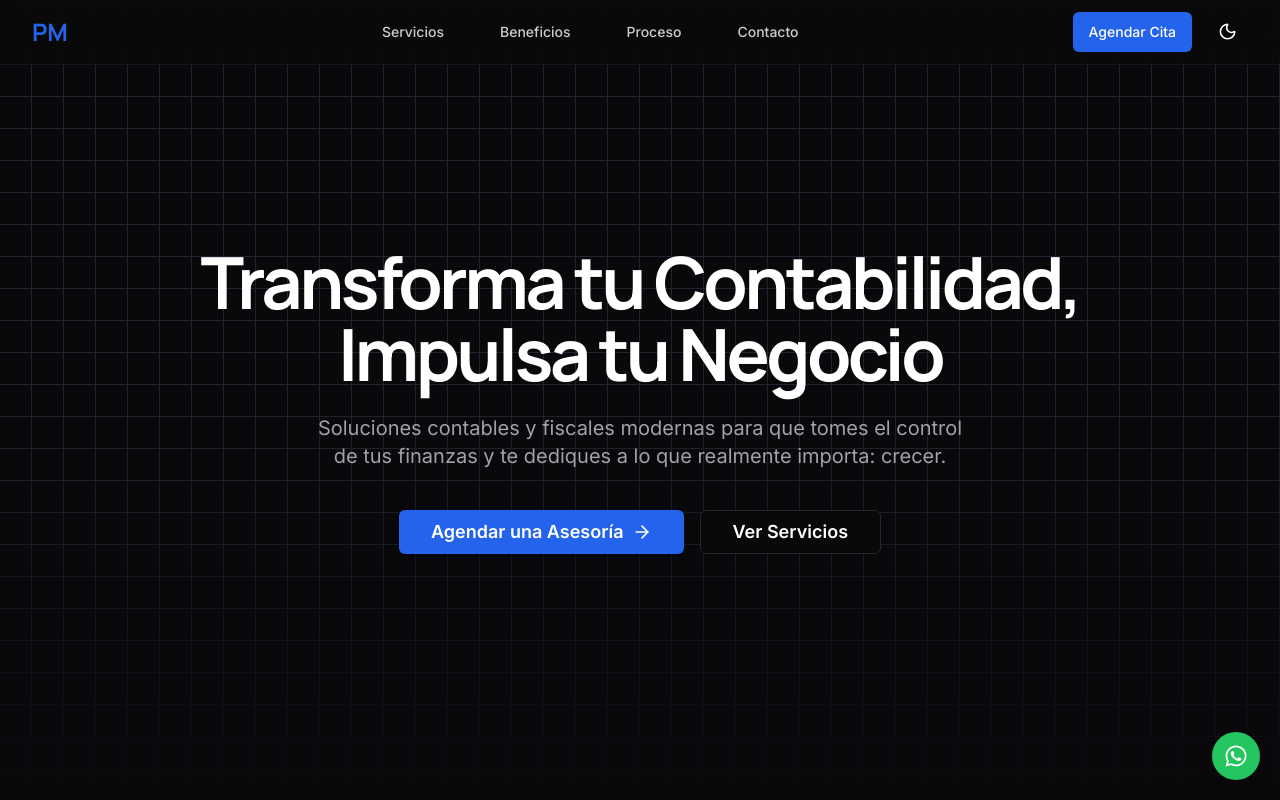
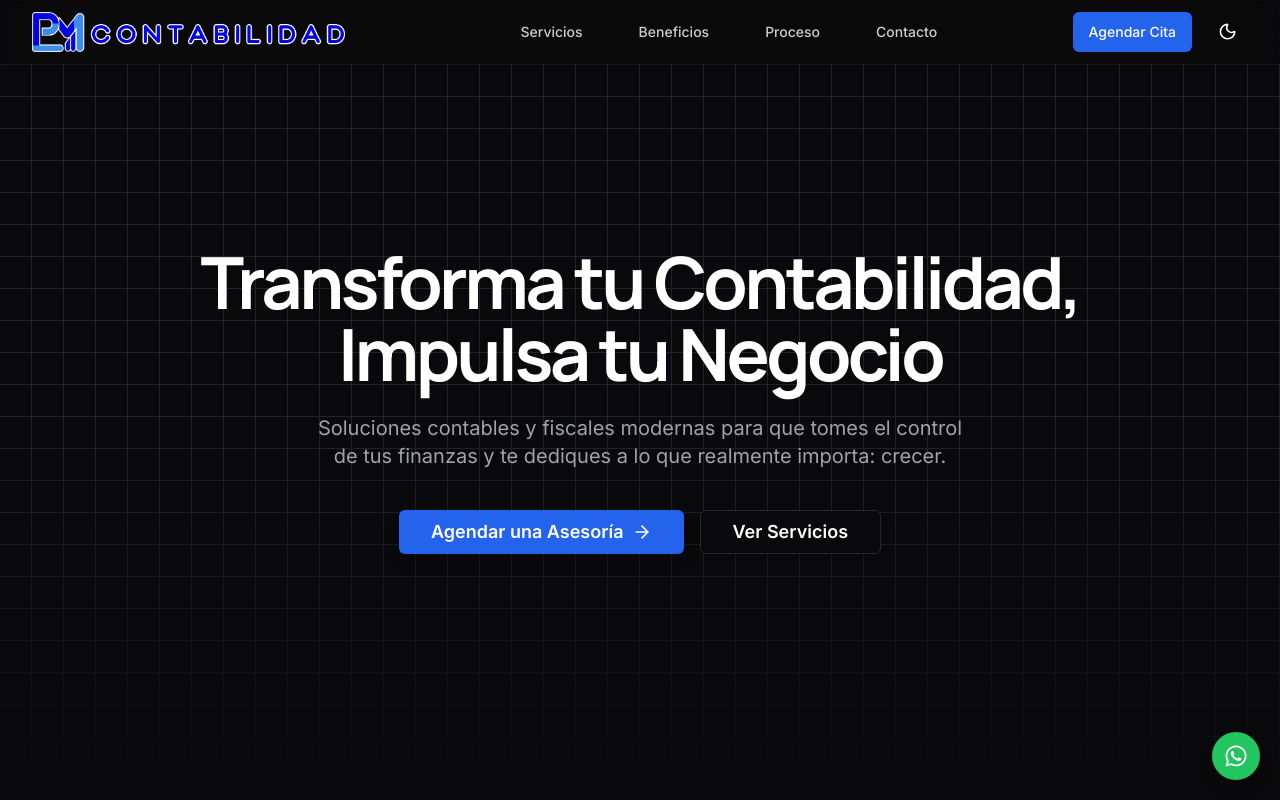
Before and after one commit to asepulvedadev/pmcontabilidad, a Next.js app: page / in a window 1280 px wide. Shown: the top 800 px of the page. Built offline with nearby package versions, Linux system fonts and the light colour scheme.

Commit message:
feat: Integrar logo PM Contabilidad en header y footer

```diff
--- a/src/components/sections/ContactSection.tsx
+++ b/src/components/sections/ContactSection.tsx
@@ -64,22 +64,12 @@
 
               <div className="relative z-10">
                 <div className="text-center mb-10">
-                  <motion.div
-                    initial={{ opacity: 0, scale: 0.8 }}
-                    whileInView={{ opacity: 1, scale: 1 }}
-                    transition={{ duration: 0.6, delay: 0.5 }}
-                    viewport={{ once: true }}
-                    className="w-16 h-16 bg-gradient-to-r from-primary to-primary/80 rounded-2xl flex items-center justify-center mx-auto mb-6 shadow-lg"
-                  >
-                    <MessageCircle className="w-8 h-8 text-white" />
-                  </motion.div>
+
 
                   <h3 className="text-3xl font-bold text-foreground mb-3">
                     Envíanos un Mensaje
                   </h3>
-                  <p className="text-muted-foreground text-lg max-w-md mx-auto">
-                    Completa el formulario y te contactaremos a la brevedad para discutir tus necesidades.
-                  </p>
+
                 </div>
 
                 <ContactForm />
--- a/src/components/sections/Footer.tsx
+++ b/src/components/sections/Footer.tsx
@@ -2,6 +2,7 @@
 
 import { motion } from "framer-motion"
 import { Facebook, Twitter, Instagram, Linkedin } from "lucide-react"
+import Image from "next/image"
 
 const Footer = () => {
   const currentYear = new Date().getFullYear()
@@ -24,9 +25,16 @@
             viewport={{ once: true }}
             className="lg:col-span-2"
           >
-            <h3 className="text-2xl font-bold text-primary mb-4">
-              PM Contabilidad
-            </h3>
+            <div className="flex items-center mb-4">
+              <Image
+                src="/logo-pmcontabilidad.png"
+                alt="PM Contabilidad"
+                width={140}
+                height={50}
+                className="h-12 w-auto"
+                priority
+              />
+            </div>
             <p className="text-muted-foreground mb-6 leading-relaxed">
               Soluciones contables modernas para impulsar el crecimiento de tu negocio. Nos enfocamos en la eficiencia y la claridad para darte tranquilidad financiera.
             </p>
--- a/src/components/sections/Navigation.tsx
+++ b/src/components/sections/Navigation.tsx
@@ -5,6 +5,7 @@
 import { Button } from "@/components/ui/button"
 import { cn } from "@/lib/utils"
 import { ThemeToggleButton } from "@/components/ThemeToggleButton"
+import Image from "next/image"
 
 const Navigation = () => {
   const [isMenuOpen, setIsMenuOpen] = useState(false)
@@ -25,9 +26,16 @@
         <div className="flex justify-between items-center h-16">
           {/* Logo */}
           <div className="flex-shrink-0">
-            <h1 className="text-2xl font-bold text-primary">
-              PM
-            </h1>
+            <div className="flex items-center">
+              <Image
+                src="/logo-pmcontabilidad.png"
+                alt="PM Contabilidad"
+                width={120}
+                height={40}
+                className="h-10 w-auto"
+                priority
+              />
+            </div>
           </div>
 
           {/* Desktop Navigation */}
```
Also changed, not shown: public/logo-pmcontabilidad.png (added), src/assets/image/logo-pmcontabilidad.png (added).
